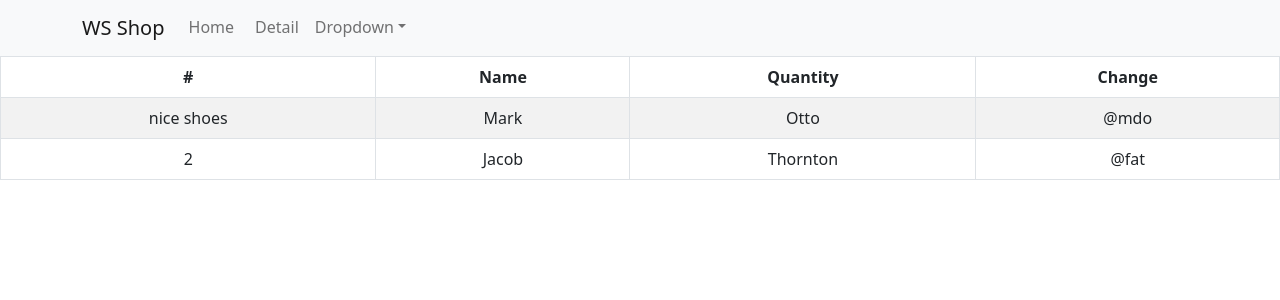
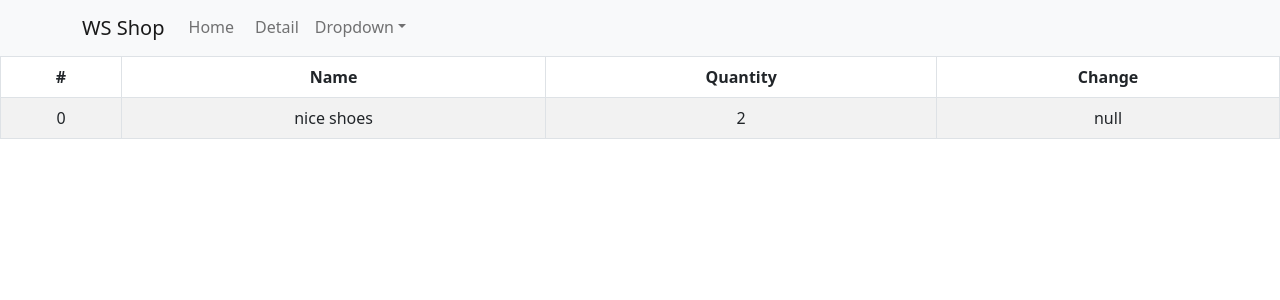
Before and after one commit to chwonseok/react-apple-shop, a React (Create React App) app: page /cart in a window 1280 px wide. Shown: the top 300 px of the page. Built offline with nearby package versions, Linux system fonts and the light colour scheme.

Commit message:
Small assignment before Reducer/Dispatch

```diff
--- a/src/components/Cart.js
+++ b/src/components/Cart.js
@@ -2,6 +2,7 @@ import { Table } from 'react-bootstrap';
 import { connect } from 'react-redux';
 
 function Cart(props) {
+  console.log(props.state);
   return (
     <Table striped bordered hover>
       <thead>
@@ -13,18 +14,22 @@ function Cart(props) {
         </tr>
       </thead>
       <tbody>
-        <tr>
+        {props.state.map((cur, i) => {
+          return (
+            <tr key={i}>
+              <td>{cur.id}</td>
+              <td>{cur.name}</td>
+              <td>{cur.quantity}</td>
+              <td>null</td>
+            </tr>
+          );
+        })}
+        {/* <tr>
           <td>{props.state[0].name}</td>
           <td>Mark</td>
           <td>Otto</td>
           <td>@mdo</td>
-        </tr>
-        <tr>
-          <td>2</td>
-          <td>Jacob</td>
-          <td>Thornton</td>
-          <td>@fat</td>
-        </tr>
+        </tr> */}
       </tbody>
     </Table>
   );
```
